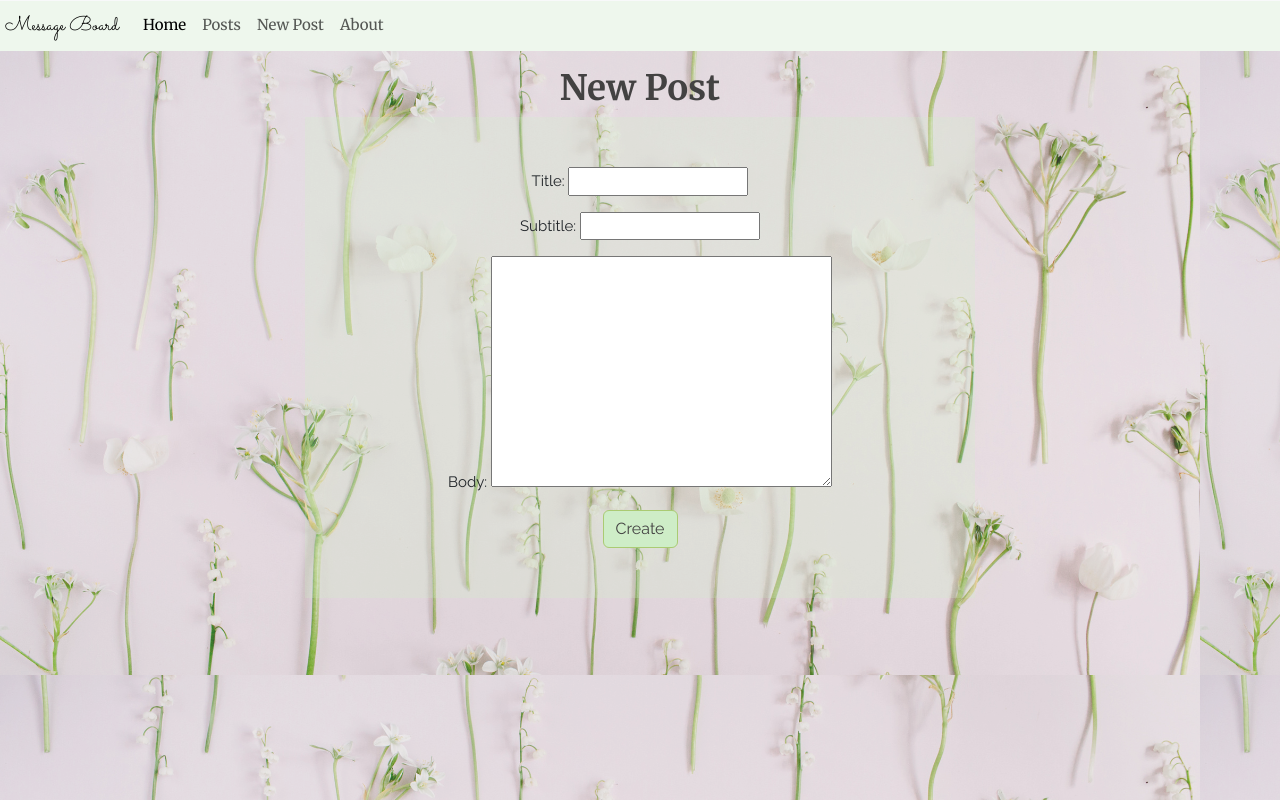
After one commit to SaydeeG5/FSDI-112-MB, a Django app: page /posts/new/ in a window 1280 px wide. The commit adds this page. Run offline with Django 4.2, Linux system fonts and the light colour scheme.

Commit message:
Added css

```diff
--- a/config/settings.py
+++ b/config/settings.py
@@ -118,8 +118,10 @@ USE_TZ = True
 # Static files (CSS, JavaScript, Images)
 # https://docs.djangoproject.com/en/4.1/howto/static-files/
 
-STATIC_URL = 'static/'
+STATIC_URL = '/static/'
 STATICFILES_DIRS = [str(BASE_DIR.joinpath("static"))]
+
+
 
 # Default primary key field type
 # https://docs.djangoproject.com/en/4.1/ref/settings/#default-auto-field
--- a/posts/models.py
+++ b/posts/models.py
@@ -1,4 +1,5 @@
 from django.db import models
+from django.urls import reverse
 
 
 class Post(models.Model):
@@ -9,3 +10,6 @@ class Post(models.Model):
 
     def __str__(self):
         return self.title
+
+    def get_absolute_url(self):
+        return reverse("detail",args=[self.id])
--- a/posts/urls.py
+++ b/posts/urls.py
@@ -1,7 +1,13 @@
 from django.urls import path
-from .views import PostListView
+from .views import (
+    PostListView,
+    PostCreateView,
+    PostDetailView
+)
 
 
 urlpatterns = [
     path("", PostListView.as_view(), name="list"),
+    path("new/", PostCreateView.as_view(), name="new"),
+    path("<int:pk>/", PostDetailView.as_view(), name="detail"),
 ]
--- a/posts/views.py
+++ b/posts/views.py
@@ -1,7 +1,17 @@
-from django.views.generic import ListView
+from django.views.generic import ListView, DetailView
+from django.views.generic.edit import CreateView
 from .models import Post
 
 
 class PostListView(ListView):
     template_name = "list.html"
     model = Post
+
+class PostDetailView(DetailView):
+    template_name = "detail.html"
+    model = Post
+
+class PostCreateView(CreateView):
+    template_name = "new.html"
+    model = Post
+    fields = ("title", "subtitle", "body")
--- /dev/null
+++ b/static/css/base.css
@@ -0,0 +1,112 @@
+@import url('https://fonts.googleapis.com/css2?family=Merriweather:ital,wght@0,400;0,700;0,900;1,400&family=Montserrat:ital,wght@0,100;0,200;0,300;0,500;0,600;0,900;1,300&family=Raleway:ital,wght@0,400;0,500;0,600;0,700;0,800;1,500&family=Sacramento&display=swap');
+
+.base-body  {
+    background-image: url(../images/flowers.png);
+    margin-top: -7.5px;
+}
+
+.container-fluid {
+    background-color: #ceedc73f;
+    margin-bottom: -7.5px;
+    padding: 5px;
+}
+
+h1 {
+    margin-top: 1rem;
+    font-family: 'Merriweather', serif;
+    font-size: 35px;
+    font-weight: 600;
+    text-align: center;
+    color: #434242;
+}
+
+.nav-item{
+    font-family: 'Merriweather', serif;
+    font-size: 15px;
+}
+
+.navbar-brand {
+    font-family: 'Sacramento', cursive;
+}
+
+/* list.html */
+
+.card-title {
+    font-family: 'Sacramento', cursive;
+    font-size: 25px;
+}
+
+.card-subtitle {
+    font-family: 'Merriweather', serif;
+}
+
+.card-text {
+    font-family: 'Raleway', sans-serif;
+}
+
+.card-body {
+    background-color: #ceedc734;
+}
+
+.card-link {
+    color: #AACB73;
+    font-family: 'Merriweather', serif;
+    font-size: 15px;
+}
+
+
+/* home.html */
+
+.home-p {
+    background-color: #ceedc73f;
+    padding: 50px;
+    width: 60%;
+    font-family: 'Raleway', sans-serif;
+    font-size: 15px;
+    text-align: center;
+    margin: auto;
+}
+
+/* new.html */
+
+form {
+    background-color: #ceedc73f;
+    padding: 50px;
+    width: 60%;
+    font-family: 'Raleway', sans-serif;
+    font-size: 15px;
+    text-align: center;
+    margin: auto;
+}
+
+.btn {
+    background-color: #ceedc7;
+    border-color: #AACB73;
+    color: #434242;
+}
+
+
+/* about.html */
+
+.about-p {
+    background-color: #ceedc73f;
+    padding: 50px;
+    width: 60%;
+    font-family: 'Raleway', sans-serif;
+    font-size: 15px;
+    text-align: center;
+    margin: auto;
+}
+
+/* detail.html */
+
+
+.detail-class {
+    background-color: #ceedc73f;
+    padding: 50px;
+    width: 60%;
+    font-family: 'Raleway', sans-serif;
+    font-size: 15px;
+    text-align: center;
+    margin: auto;
+}
--- a/templates/about.html
+++ b/templates/about.html
@@ -1,9 +1,11 @@
 {% extends "base.html" %}
+{% load static %}
+<link rel="stylesheet" type="text/css" href="{% static '/css/base.css' %}">
 
 {% block title %}About{% endblock %}
 
 
 {% block content %}
-<h1> About This App  </h1>
-<p>This app is a message board. Where you can post your message anonymously. </p>
+<h1> About Us  </h1>
+<p class="about-p">Lorem ipsum dolor sit amet, consectetur adipiscing elit, sed do eiusmod tempor incididunt ut labore et dolore magna aliqua. Ut enim ad minim veniam, quis nostrud exercitation ullamco laboris nisi ut aliquip ex ea commodo consequat. Duis aute irure dolor in reprehenderit in voluptate velit esse cillum dolore eu fugiat nulla pariatur. Excepteur sint occaecat cupidatat non proident, sunt in culpa qui officia deserunt mollit anim id est laborum.</p>
 {% endblock content %}
--- a/templates/base.html
+++ b/templates/base.html
@@ -1,3 +1,4 @@
+{% load static %}
 <!DOCTYPE html>
 <html lang="en">
 <head>
@@ -9,9 +10,10 @@
         href="https://cdn.jsdelivr.net/npm/bootstrap@5.3.0-alpha1/dist/css/bootstrap.min.css"
         rel="stylesheet"
         integrity="sha384-GLhlTQ8iRABdZLl6O3oVMWSktQOp6b7In1Zl3/Jr59b6EGGoI1aFkw7cmDA6j6gD" crossorigin="anonymous">
+    <link rel="stylesheet" type="text/css" href="{% static '/css/base.css' %}">
 
 </head>
-<body>
+<body class="base-body">
     <nav class="navbar navbar-expand-lg bg-body-tertiary">
         <div class="container-fluid">
             <a class="navbar-brand" href="{% url 'home' %}">Message Board</a>
@@ -33,6 +35,10 @@
                     </li>
 
                     <li class="nav-item">
+                        <a class="nav-link" href="{% url 'new' %}">New Post</a>
+                    </li>
+
+                    <li class="nav-item">
                         <a class="nav-link" href="{% url 'about' %}">About</a>
                     </li>
 
--- /dev/null
+++ b/templates/new.html
@@ -0,0 +1,16 @@
+{% extends 'base.html' %}
+{% load static %}
+<link rel="stylesheet" type="text/css" href="{% static '/css/base.css' %}">
+
+
+{% block title %}New Post{% endblock title %}
+
+
+{% block content %}
+<h1>New Post</h1>
+<form method="POST">
+    {% csrf_token %}
+    {{ form.as_p}}
+    <input type="submit" value="Create" class="btn btn-success">
+</form>
+{% endblock content %}}
```
Also changed, not shown: templates/detail.html (added, +17 -0 lines), templates/home.html (+9 -2 lines), templates/list.html (+14 -8 lines), db.sqlite3, static/images/bluegreen.png (added), static/images/corkboard.png (added), static/images/flowers.png (added), static/images/pinkgreen.png (added), 1 other file.
